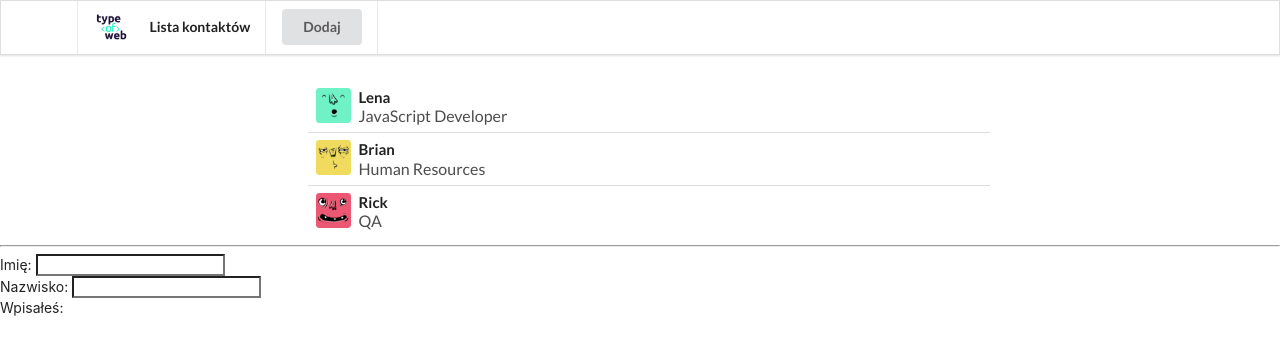
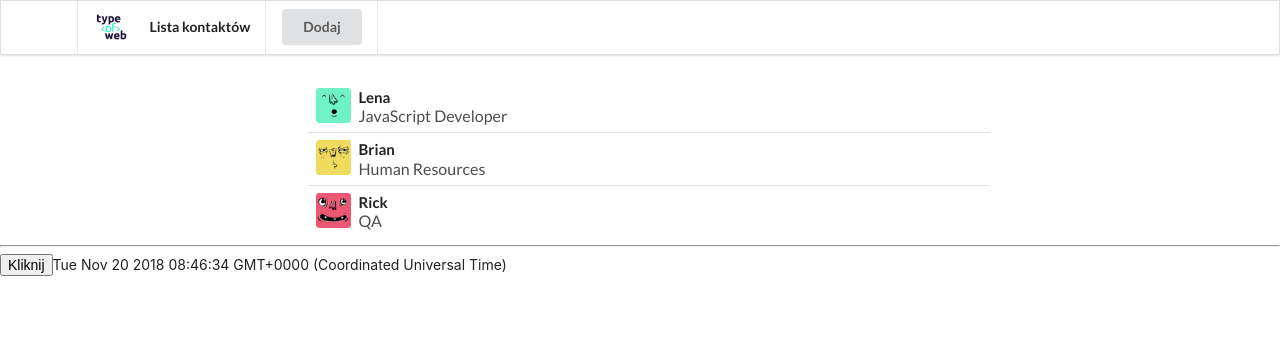
Before and after one commit to marek2222/react_TypeOfWeb, a React (Create React App) app: page / in a window 1280 px wide. Shown: the top 354 px of the page. Built offline with nearby package versions, Linux system fonts and the light colour scheme.

Commit message:
react_TypeOfWeb: 10_1:  Metody cyklu życia komponentu w React.js

```diff
--- a/src/components/App.js
+++ b/src/components/App.js
@@ -7,9 +7,9 @@ import ContactsList from './ContactsList';
 
 
 class App extends React.Component {
-    constructor(){
-        super();
-        this.state = {imie: '', nazwisko: ''};
+    constructor(props){
+        super(props);
+        this.state = { dateVisble: true };
     }
     render() {
         return (
@@ -17,20 +17,41 @@ class App extends React.Component {
                 <AppHeader />
                 <ContactsList />
                 <hr/>
-                Imię:       <input type='text' value={this.state.imie} onInput={this.onInputImieHandler.bind(this)}></input>
-                <br/>
-                Nazwisko: <input type='text' value={this.state.nazwisko} onInput={this.onInputNazwiskoHandler.bind(this)}></input>
-                <br/>
-                <label>Wpisałeś: {this.state.imie} {this.state.nazwisko}</label>
+                <button onClick={this.onClickButton.bind(this)} >Kliknij</button>
+                {this.state.dateVisble && <DateComponent />}
             </div>
         );
     }
-    onInputImieHandler(event){
-        this.setState({ imie: event.target.value })
-    }
-    onInputNazwiskoHandler(event){
-        this.setState({  nazwisko: event.target.value })
+    onClickButton(){
+        this.setState(state => ({ dateVisble: !this.state.dateVisble }))
     }
 }
 
+class DateComponent extends Component {
+    constructor(props) {
+        super(props)
+        this.state = {
+            date: new Date()
+        };
+    }
+
+    componentDidMount(){
+        this.timerId = window.setInterval(this.updateDate.bind(this), 1000);
+    }
+    componentWillUnmount(){
+        window.clearInterval(this.timerId);
+    }
+    updateDate(){
+        this.setState({
+            date: new Date()
+        });
+    }
+
+    render() {
+        const dateStr = this.state.date.toString();
+        return <time>{dateStr}</time>;
+    }
+}
+
+
 export default App;
```
